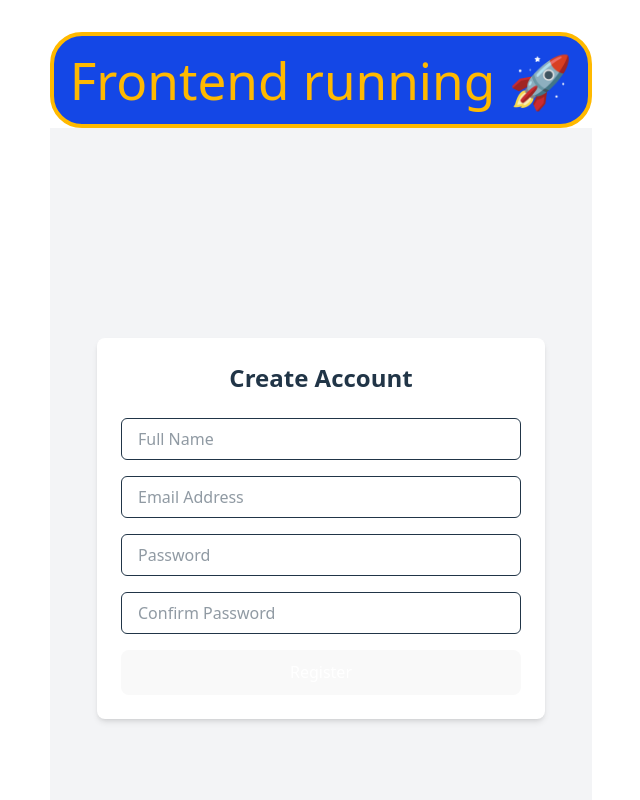
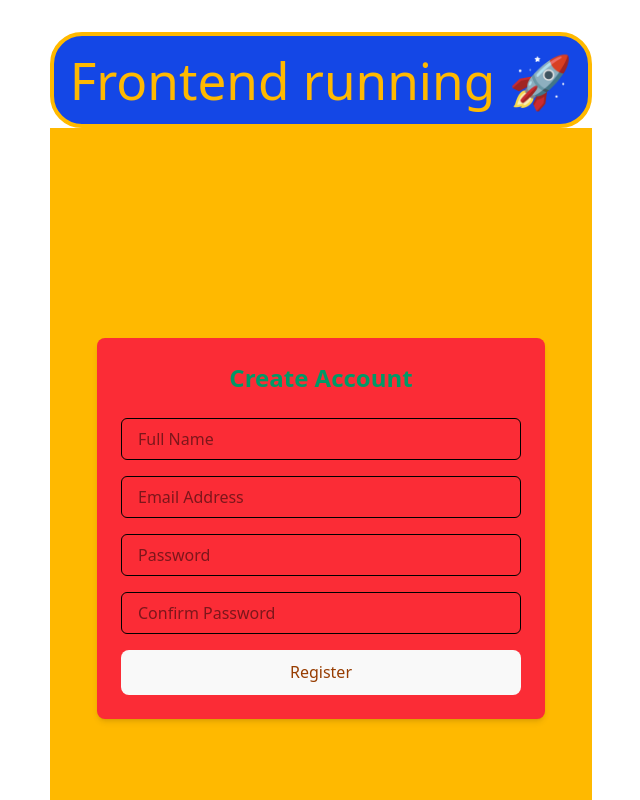
Before and after one commit to rbraj90316/Devops, a React app in the folder frontend/: page /register in a window 1280 px wide. Shown: the top 800 px of the page, without its empty margins (319-959 px from the left). Built offline with nearby package versions, Linux system fonts and the light colour scheme; the HTML template or start-up script is replaced by a standard one.

Commit message:
Updated regiter form css

```diff
--- a/frontend/src/App.jsx
+++ b/frontend/src/App.jsx
@@ -1,6 +1,3 @@
-// import { useState } from 'react'
-import reactLogo from './assets/react.svg'
-import viteLogo from '/vite.svg'
 
 import './App.css'
 import Register from './pages/Register'
--- a/frontend/src/pages/Home.tsx
+++ b/frontend/src/pages/Home.tsx
@@ -8,7 +8,7 @@ navigate('/register');
     }
     return (
         <>
- <button onClick={handleSubmit} className="g-indigo-600 text-white px-6 py-3 rounded-md hover:bg-indigo-700" ></button>
+ <button onClick={handleSubmit} className="g-indigo-600 text-black px-6 py-3 rounded-md bg-blue-500 hover:bg-emerald-300" >Go for Register</button>
         </>
     )
 }
--- a/frontend/src/pages/Register.tsx
+++ b/frontend/src/pages/Register.tsx
@@ -43,9 +43,9 @@ const Register = () => {
   };
 
   return (
-    <div className="min-h-screen flex items-center justify-center bg-gray-100">
-      <div className="w-full max-w-md bg-white rounded-lg shadow-md p-6">
-        <h2 className="text-2xl font-semibold text-center mb-6">
+    <div className="min-h-screen flex items-center justify-center bg-amber-400">
+      <div className="w-full max-w-md bg-red-500 rounded-lg shadow-md p-6">
+        <h2 className="text-2xl font-semibold text-center text-emerald-600 mb-6">
           Create Account
         </h2>
 
@@ -57,7 +57,7 @@ const Register = () => {
             value={formData.name}
             onChange={handleChange}
             required
-            className="w-full px-4 py-2 border rounded-md focus:outline-none focus:ring-2 focus:ring-indigo-500"
+            className="w-full px-4 py-2 border text-black rounded-md focus:outline-none focus:ring-4 focus:ring-cyan-500"
           />
 
           <input
@@ -67,7 +67,7 @@ const Register = () => {
             value={formData.email}
             onChange={handleChange}
             required
-            className="w-full px-4 py-2 border rounded-md focus:outline-none focus:ring-2 focus:ring-indigo-500"
+            className="w-full px-4 py-2 border text-black rounded-md focus:outline-none focus:ring-4 focus:ring-cyan-500"
           />
 
           <input
@@ -77,7 +77,7 @@ const Register = () => {
             value={formData.password}
             onChange={handleChange}
             required
-            className="w-full px-4 py-2 border rounded-md focus:outline-none focus:ring-2 focus:ring-indigo-500"
+            className="w-full px-4 py-2 border text-black rounded-md focus:outline-none focus:ring-4 focus:ring-cyan-500"
           />
 
           <input
@@ -87,12 +87,12 @@ const Register = () => {
             value={formData.confirmPassword}
             onChange={handleChange}
             required
-            className="w-full px-4 py-2 border rounded-md focus:outline-none focus:ring-2 focus:ring-indigo-500"
+            className="w-full px-4 py-2 border text-black rounded-md focus:outline-none focus:ring-4 focus:ring-cyan-500"
           />
 
           <button
             type="submit"
-            className="w-full bg-indigo-600 text-white py-2 rounded-md hover:bg-indigo-700 transition"
+            className="w-full bg-cyan-600 text-amber-800 py-2 rounded-md hover:bg-fuchsia-700 transition"
           >
             Register
           </button>
```
